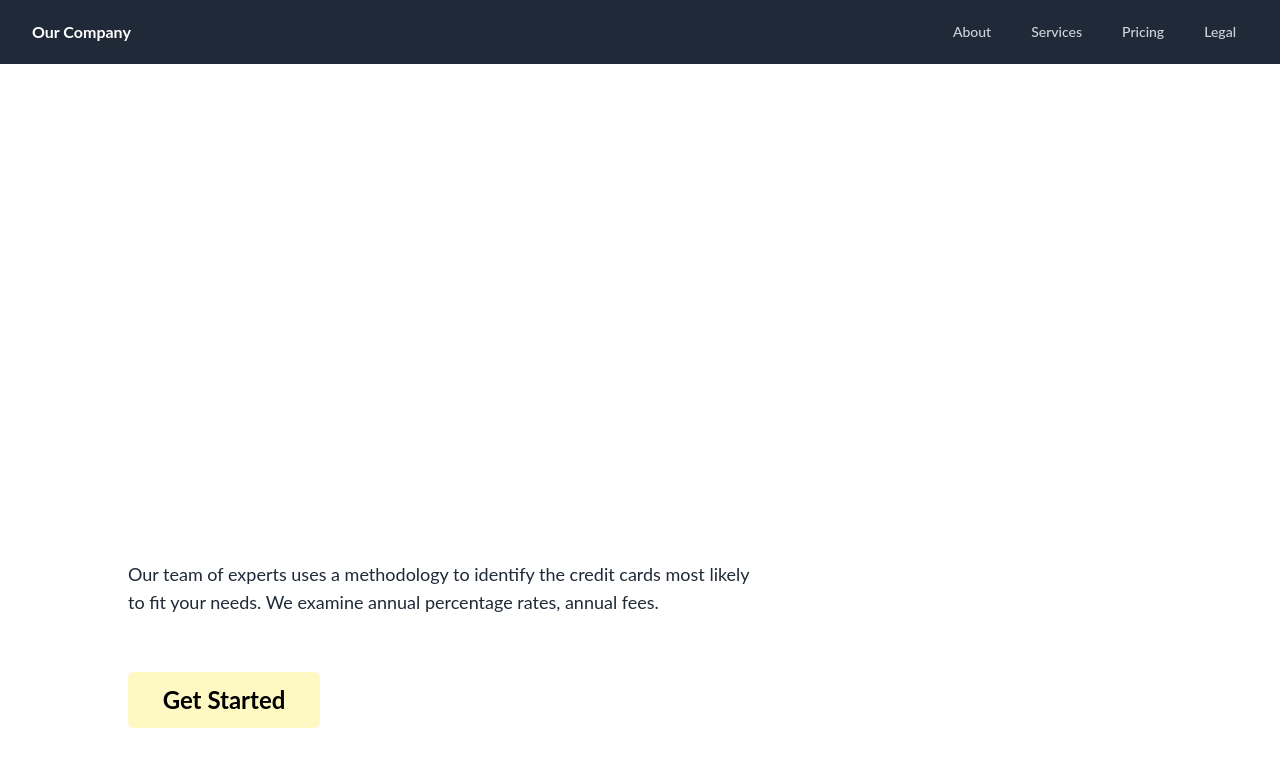
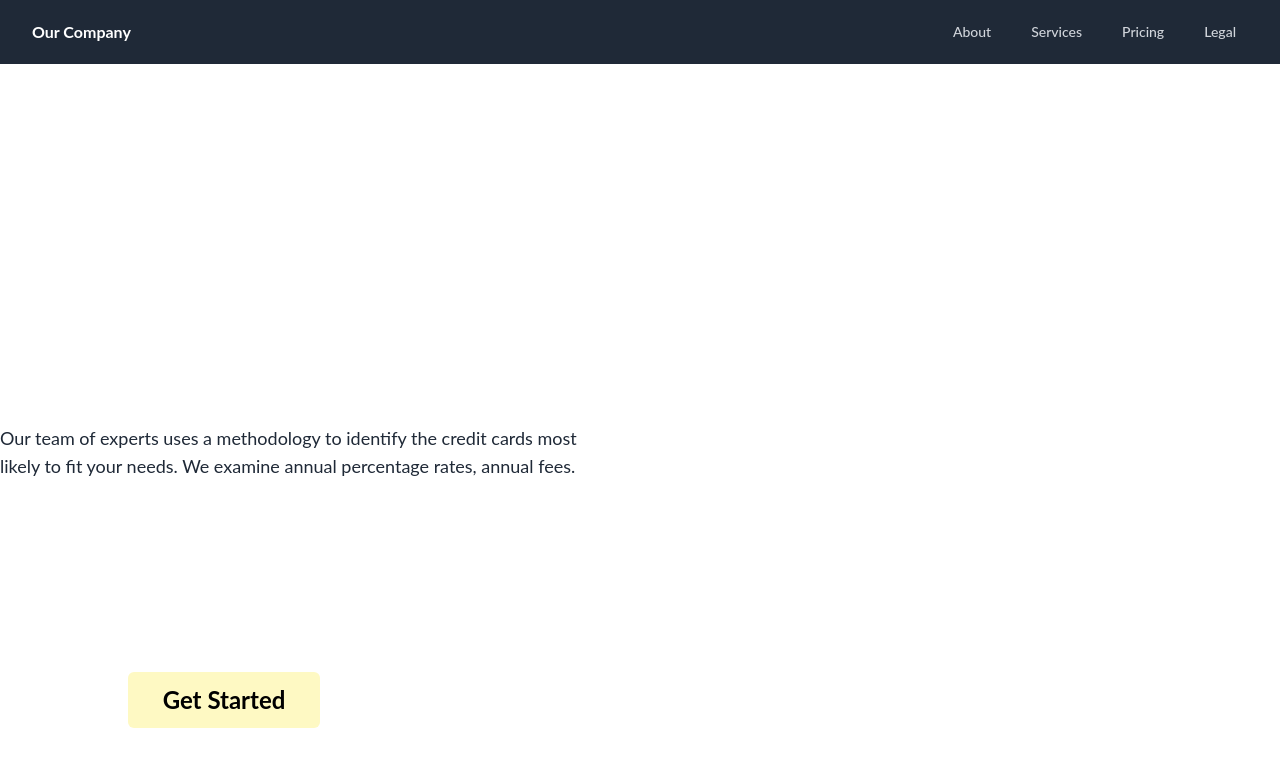
Before and after one commit to derp000/tsa-webmasters-2223, a React (Vite) app in the folder frontend/: page / in a window 1280 px wide. Shown: the top 766 px of the page. Built offline with nearby package versions, Linux system fonts and the light colour scheme.

Commit message:
doesnt work

```diff
--- a/frontend/src/components/HeroScreen.jsx
+++ /dev/null
@@ -1,26 +0,0 @@
-import React from "react";
-
-const HeroScreen = () => {
-  return (
-    <div>
-      <div className="absolute w-[40rem] h-20 left-32 top-80">
-        <div className="text-7xl text-white font-extrabold leading-snug">
-          Be the next astronaut.
-        </div>
-      </div>
-      <div className="absolute w-[40rem] h-24 left-32 top-[35rem]">
-        <div className="text-lg">
-          Our team of experts uses a methodology to identify the credit cards most likely to fit your needs.
-We examine annual percentage rates, annual fees.
-        </div>
-      </div>
-      <button className="absolute w-48 h-14 left-32 top-[42rem] bg-yellow-100 hover:bg-yellow-200 rounded-md">
-        <div className="text-2xl text-black font-bold text-center">
-          Get Started
-        </div>
-      </button>
-    </div>
-  );
-};
-
-export default HeroScreen;
--- /dev/null
+++ b/frontend/src/components/LandingPage.jsx
@@ -0,0 +1,25 @@
+import React from "react";
+
+const LandingPage = () => {
+  return (
+    <div>
+      <div className="flex flex-col items-start p-0 gap-10 h-[26rem] left-28 right-[40rem] top-52">
+        <div className="w-[38rem] h-80 flex-none order-none self-stretch grow-0 text-7xl text-white font-extrabold">
+          Be the next astronaut.
+        </div>
+        <div className="w-[38rem] h-24 flex-none order-1 self-stretch grow-0">
+          <div className="text-lg">
+            Our team of experts uses a methodology to identify the credit cards most likely to fit your needs. We examine annual percentage rates, annual fees.
+          </div>
+        </div>
+      </div>
+      <button className="absolute w-48 h-14 left-32 top-[42rem] bg-yellow-100 hover:bg-yellow-200 rounded-md">
+        <div className="text-2xl text-black font-bold text-center">
+          Get Started
+        </div>
+      </button>
+    </div>
+  );
+};
+
+export default LandingPage;
--- a/frontend/src/components/index.js
+++ b/frontend/src/components/index.js
@@ -1,4 +1,4 @@
-export { default as HeroScreen } from "./HeroScreen";
+export { default as LandingPage } from "./LandingPage";
 export { default as AboutUs } from "./AboutUs";
 export { default as Services } from "./Services";
 export { default as Pricing } from "./Pricing";
--- a/frontend/src/containers/Home.jsx
+++ b/frontend/src/containers/Home.jsx
@@ -2,7 +2,7 @@ import React from "react";
 import { Route, Routes } from "react-router-dom";
 
 import Navbar from "../components/Navbar";
-import { HeroScreen, AboutUs, Services, Pricing, Legal } from "../components";
+import { LandingPage, AboutUs, Services, Pricing, Legal } from "../components";
 
 const categories = [
   { name: "About", to: "AboutUs" },
@@ -16,7 +16,7 @@ const Home = () => {
     <>
       <Navbar categories={categories} />
       <Routes>
-        <Route path="/" element={<HeroScreen />} />
+        <Route path="/" element={<LandingPage />} />
         <Route path="/AboutUs" element={<AboutUs />} />
         <Route path="/Services" element={<Services />} />
         <Route path="/Pricing" element={<Pricing />} />
```
